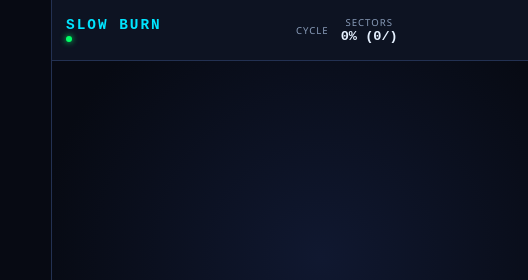
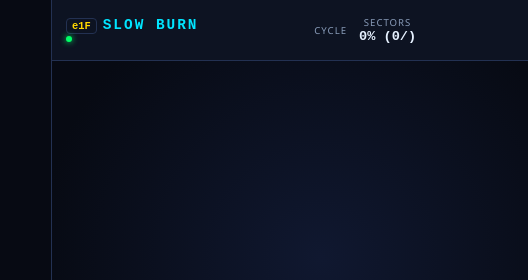
Before and after one commit to higherkey/slow-burn-frontier, a website built with Vite: page src/client/index.html in a window 1280 px wide. Shown: the top 280 px of the page, 319-847 px from the left. Built offline with nearby package versions, Linux system fonts and the light colour scheme; what @colyseus/schema, @colyseus/sdk would draw is missing.

Commit message:
feat: add studio home navigation link and rebuild client distribution

```diff
--- a/src/client/frontier-ui.css
+++ b/src/client/frontier-ui.css
@@ -70,6 +70,38 @@ html, body {
   display: flex;
   flex-direction: column;
   gap: 2px;
+}
+
+.hud-title-row {
+  display: flex;
+  align-items: center;
+}
+
+.hud-studio-back {
+  font-size: 0.65rem;
+  font-family: var(--font-family-mono);
+  font-weight: 700;
+  color: var(--color-gold);
+  text-decoration: none;
+  border: 1px solid var(--border-color);
+  padding: 1px 5px;
+  border-radius: 4px;
+  margin-right: 6px;
+  transition: all 0.2s ease;
+}
+
+.hud-studio-back:hover {
+  border-color: var(--color-gold);
+  background: rgba(255, 215, 0, 0.15);
+}
+
+.nav-studio-btn {
+  display: flex;
+  align-items: center;
+  justify-content: center;
+  text-decoration: none;
+  min-height: 48px;
+  margin-top: 10px;
 }
 
 .hud-app-name {
--- a/src/client/index.html
+++ b/src/client/index.html
@@ -14,7 +14,10 @@
     <!-- Compact Mobile HUD Header -->
     <header class="hud-header">
       <div class="hud-title-zone">
-        <span class="hud-app-name">SLOW BURN</span>
+        <div class="hud-title-row">
+          <a href="/" class="hud-studio-back" aria-label="Return to eight1five design home">e1F</a>
+          <span class="hud-app-name">SLOW BURN</span>
+        </div>
         <div class="hud-phase-chip">
           <span class="status-dot"></span>
           <span id="match-phase">ACTIVE</span>
@@ -136,6 +139,7 @@
             <button id="btn-solo-bot" type="button" class="btn-primary">Solo Bot Match</button>
             <button id="btn-pvp-match" type="button" class="btn-secondary">PvP Match</button>
           </div>
+          <a href="/" class="btn-secondary nav-studio-btn">← Return to eight1five design Studio</a>
         </div>
         <div class="panel-section info-card">
           <div class="panel-heading">Doctrine Cheat Sheet</div>
```
